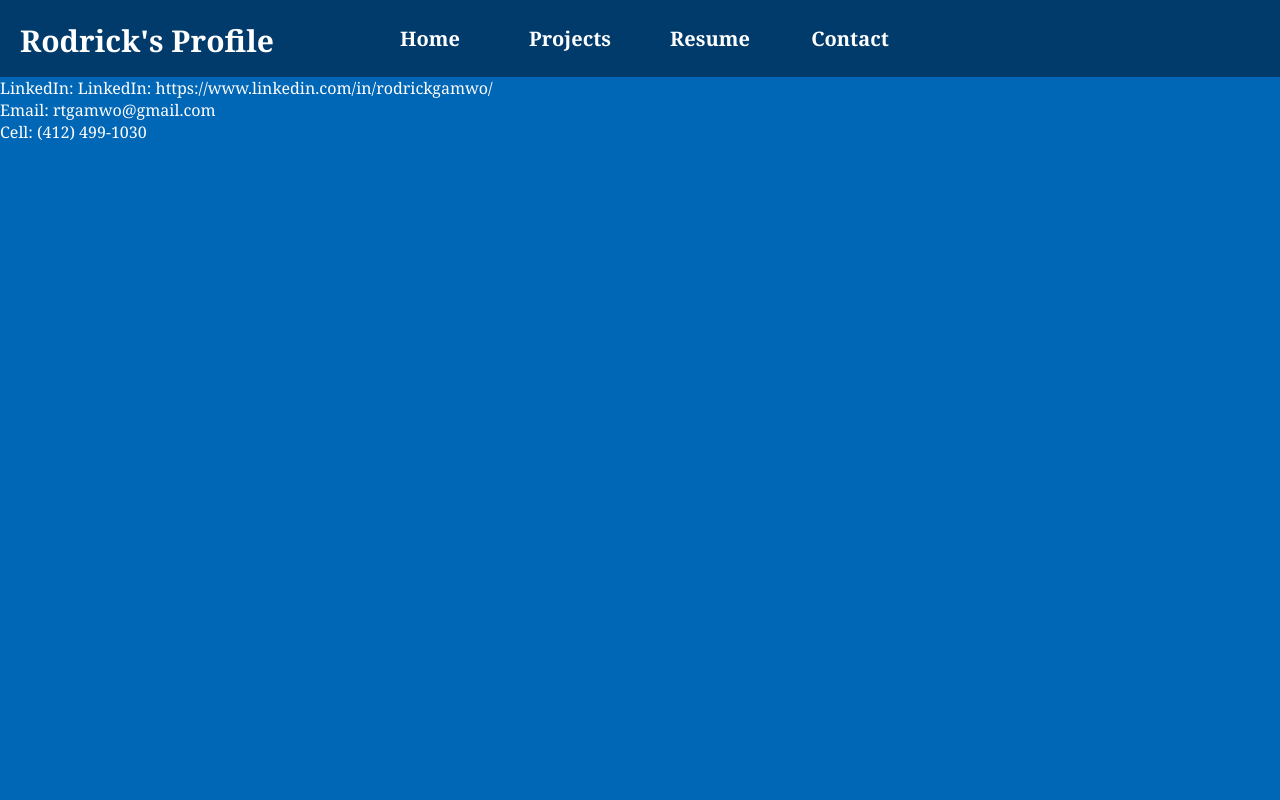
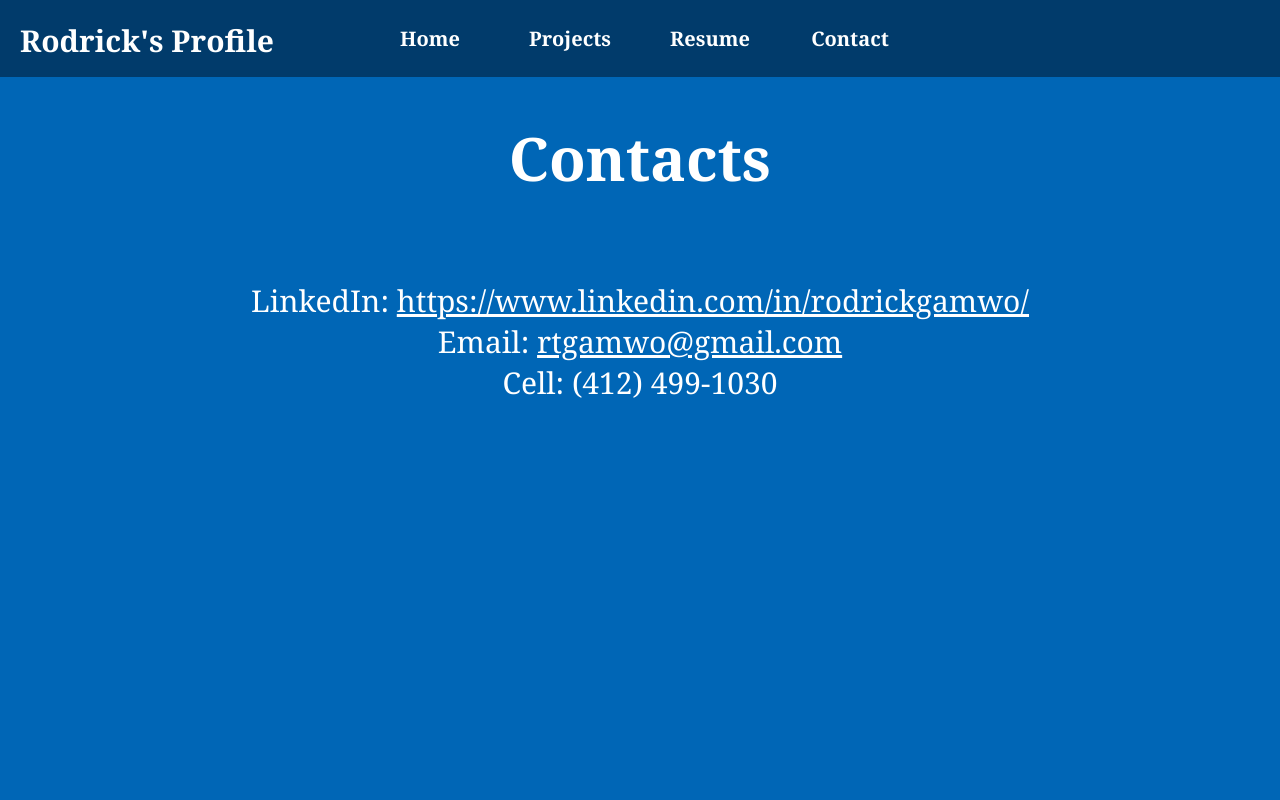
Before and after one commit to Pittstudent/Pittstudent.github.io, a PHP site: page /contact.html in a window 1280 px wide. Run offline with PHP 8.4, Linux system fonts and the light colour scheme.

Commit message:
new site

```diff
--- a/contact.html
+++ b/contact.html
@@ -12,8 +12,11 @@
         </div>
     </header>
     <body>
-        LinkedIn: LinkedIn: https://www.linkedin.com/in/rodrickgamwo/ <br>
-        Email: rtgamwo@gmail.com <br>
+        <div class= "contact">
+        <h1>Contacts</h1><br>
+        LinkedIn: <a href="https://www.linkedin.com/in/rodrickgamwo/" class= "linka">https://www.linkedin.com/in/rodrickgamwo/</a> <br>
+        Email: <a href = "mailto: rtgamwo@gmail.com.com" class= "linka">rtgamwo@gmail.com</a><br>
         Cell: (412) 499-1030
+        </div>
     </body>
 </html>
--- a/index.html
+++ b/index.html
@@ -41,7 +41,7 @@
             Provided excellent customer service by proactively reaching out to about 50 patients per shift to ensure their medication was picked up on time.
             Filled over 200 prescriptions per shift to meet all requests made by customers at our high volume pharmacy.
             Transcribed prescription scripts from the doctors orders into the system which initiates the drug fulfillment process.
-            </center>
+            </center><br><br>
         <h2><center>Relevant Courses</center></h2>
             <center>coding: Data Structures & Algorithms I, Data Structures & Algorithms II, Software Engineering, Intro to Systems Software, Programming Language for Web Applications, Quality Assurance, Computer Org & Assembly <br>
             non coding: Stat 0100, Calculus 1,2, Discrete Structures, Formal Methods <br>
--- a/resume.html
+++ b/resume.html
@@ -12,6 +12,10 @@
         </div>
     </header>
     <body>
-
+        <br><center><img src="RodrickResume.jpg" alt="Rodrick Gamwo" width="800" height="1000"></center>
+        <br><br><br>
+        <div class= "down">
+        <a href="RodrickResume.pdf" class= "linka" download>PDF Version Download Link</a><br><br><br>
+    </div>
     </body>
 </html>
--- a/styles.css
+++ b/styles.css
@@ -47,6 +47,21 @@ section {
 .navbar a:hover{
     background: black;
 }
+.contact{
+    text-align: center;
+    font-size: 30px;
+}
+.down{
+    text-align: center;
+    font-size: 30;
+    text-decoration: none;
+}
+.linka {
+    color: white;
+}
+.linka:hover{
+    color: rgba(162,46,33,255);
+}
 
 .logo{
     position:absolute;
```
Also changed, not shown: RodrickResume.jpg (added), 1 other file.
